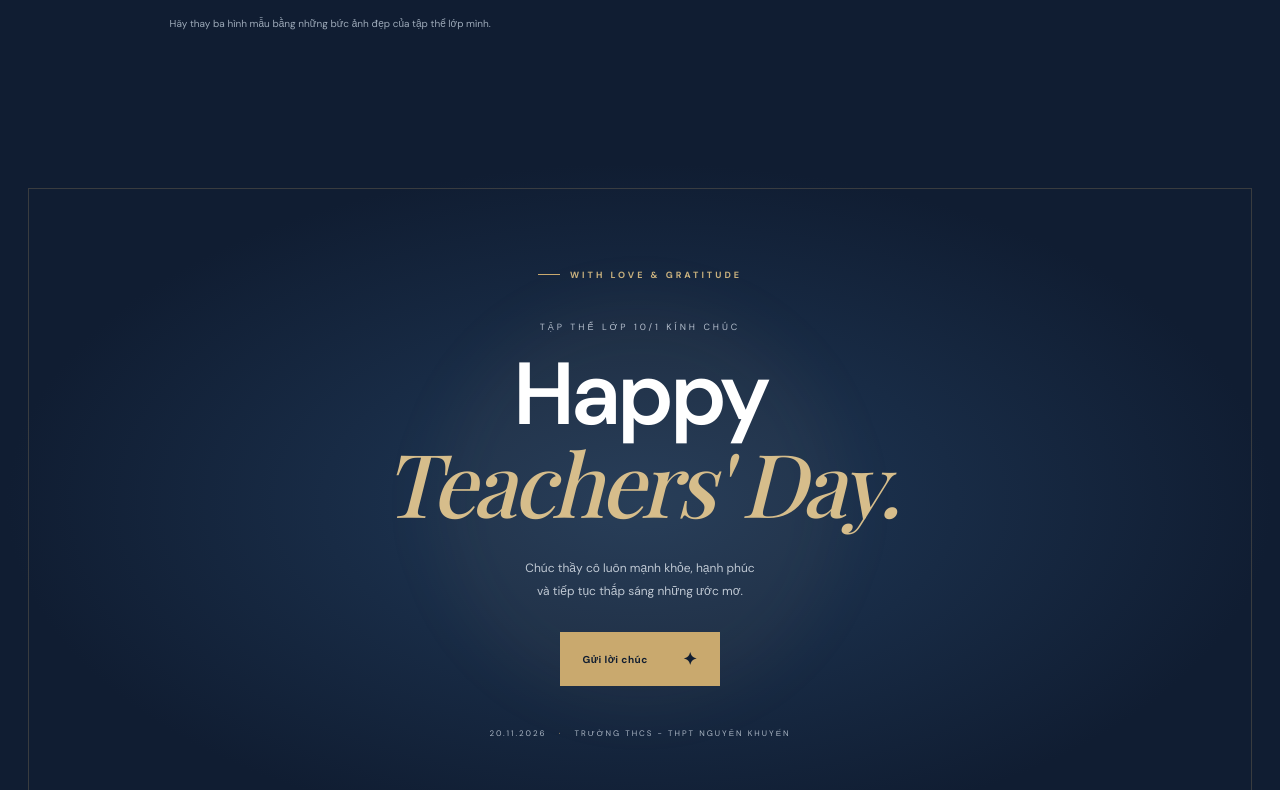
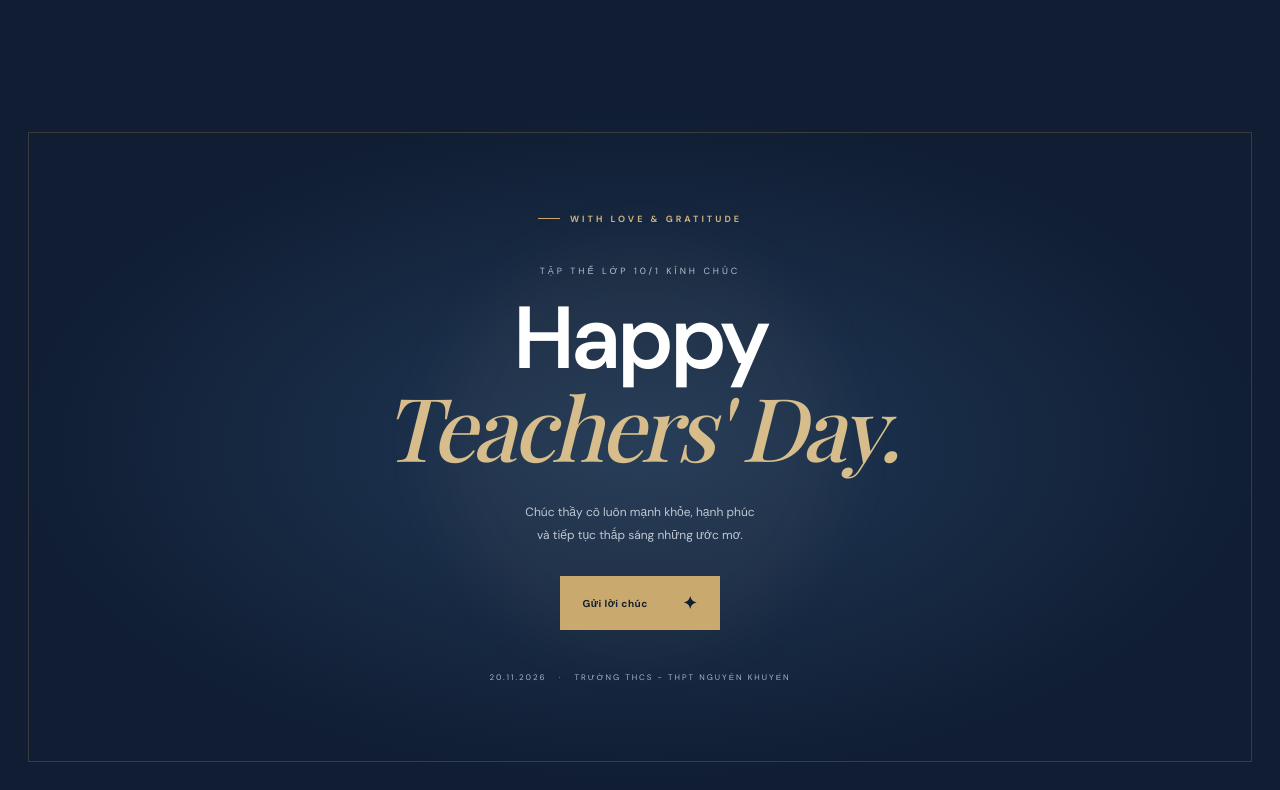
Before and after one commit to phong582/20-11-lop-10-1, a plain HTML site: page index.html in a window 1280 px wide. Shown: the part 2426-3216 px from the top of the page. Drawn offline with nearby package versions, Linux system fonts and the light colour scheme.

Commit message:
Update index.html

```diff
--- a/index.html
+++ b/index.html
@@ -88,8 +88,7 @@
     <span class="gallery-caption">03 / MEMORIES</span>
   </button>
 
-  <p class="gallery-note">Hãy thay ba hình mẫu bằng những bức ảnh đẹp của tập thể lớp mình.</p>
-</div>
+
 
 
     </section>
```
